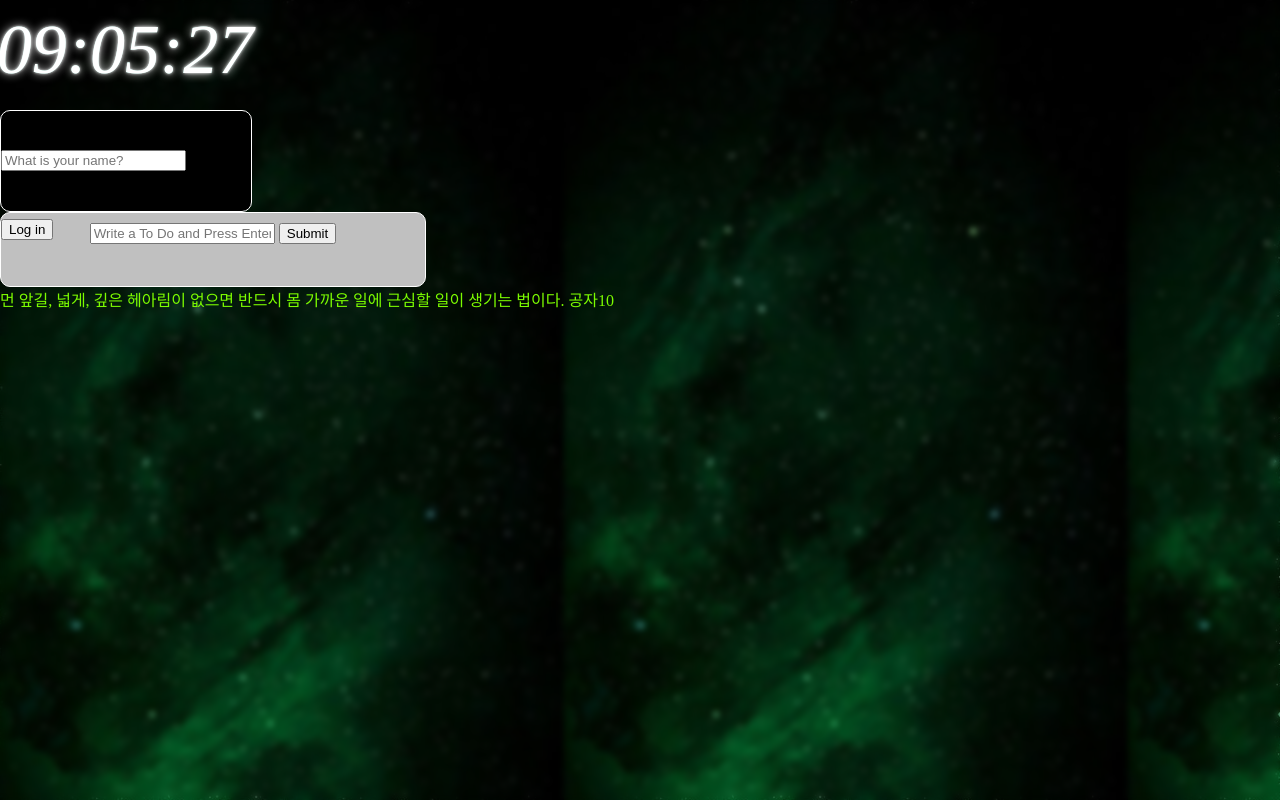
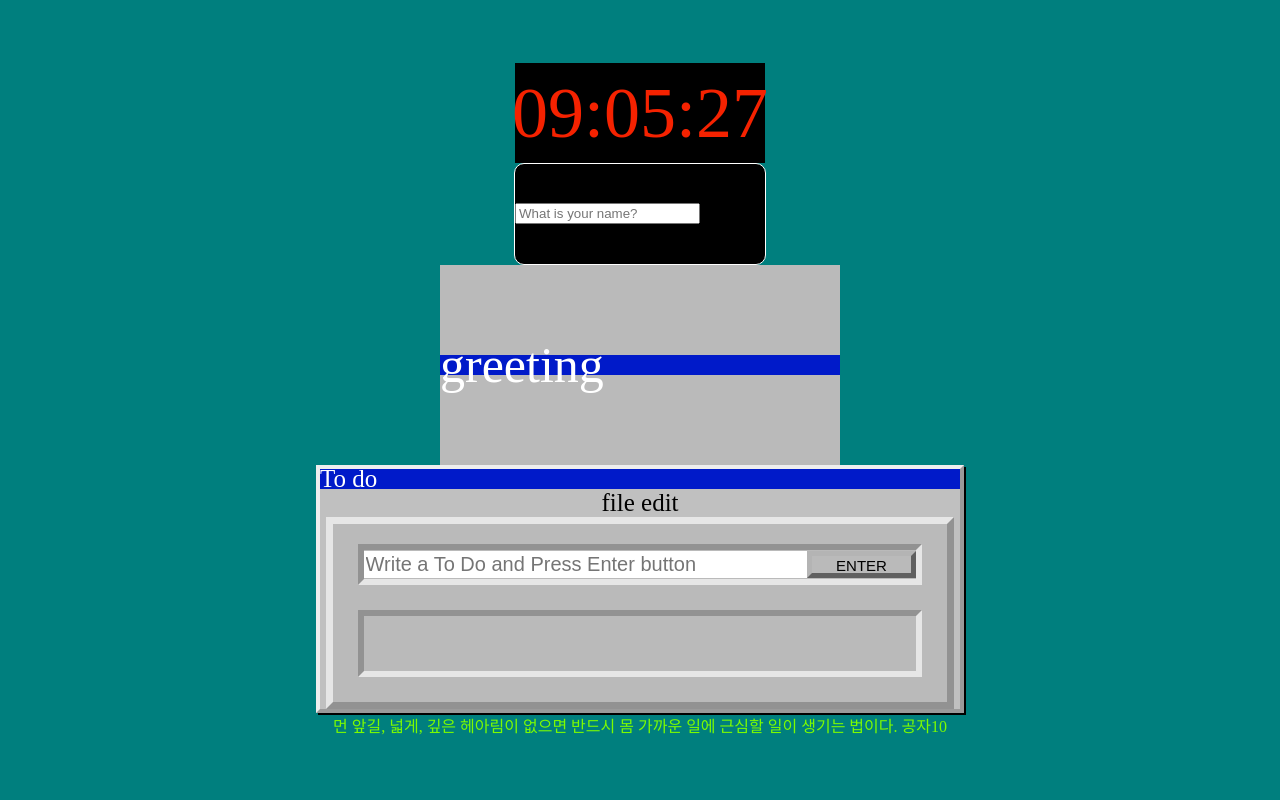
Before and after one commit to Kimbyul88/chrome-app, a website built with Vite: page index.html in a window 1280 px wide. Built offline with nearby package versions, Linux system fonts and the light colour scheme; no server answers; files whose address does not match are found by name; a web font is replaced by a local one.

```diff
--- a/index.html
+++ b/index.html
@@ -18,13 +18,23 @@
       />
       <input type="submit" value="Log in" />
     </form>
-    <div id="greeting" class="hidden"></div>
-    <div id="todo-box">
-      <form id="todo-form">
-        <input type="text" placeholder="Write a To Do and Press Enter button" />
-        <input type="submit" name="" id="" />
-      </form>
-      <ul id="todo-list"></ul>
+    <div id="greeting" class="hidden">
+      <div id="upper" class="hidden">greeting</div>
+    </div>
+    <div id="todo-window">
+      <div id="upper">To do</div>
+      file edit
+      <div id="todo-box">
+        <form id="todo-form">
+          <input
+            id="form-text"
+            type="text"
+            placeholder="Write a To Do and Press Enter button"
+          />
+          <input id="form-submit" value="ENTER" type="submit" name="" id="" />
+        </form>
+        <ul id="todo-list"></ul>
+      </div>
     </div>
     <div id="quote">
       <span></span>
--- a/real/css/style.css
+++ b/real/css/style.css
@@ -6,8 +6,13 @@
   font-style: normal;
 }
 
-html {
-  color: white;
+:root {
+  --blue-color: rgb(0, 26, 201);
+  --grey-color: rgb(186, 186, 186);
+  --green-color: rgb(0, 127, 126);
+  --red-color: rgb(245, 34, 0);
+  --yellow-color: rgb(245, 245, 1);
+  --box-shadow: rgb(230, 230, 230);
 }
 
 body {
@@ -15,54 +20,42 @@
   padding: 0;
   width: 100vw;
   height: 100vh;
-  backdrop-filter: blur(3px);
+  /* backdrop-filter: blur(3px); */
   position: relative;
-  background-color: black;
-}
-#clock:hover {
-  /* border: 2px solid rgba(0, 0, 0, 0); */
-  box-shadow: none;
+  background-color: var(--green-color);
+  font-family: "LAB디지털";
+  display: flex;
+  flex-direction: column;
+  justify-content: center;
+  align-items: center;
 }
 
 #clock {
-  /* position: absolute;
-  top: 10vh;
-  left: 20vw; */
   display: flex;
   justify-content: center;
   align-items: center;
-  /* border-radius: 10px; */
   width: 250px;
   height: 100px;
-  background-color: rgba(0, 0, 0, 0.5);
-  font-family: "LAB디지털";
-  font-size: 70px;
-  font-style: italic;
-  /* color: rgba(196, 255, 107, 1); */
-  border-radius: 10px;
-  /* border: 2px solid rgb(84, 167, 124); */
-  /* box-shadow: 0px 0px 15px rgb(84, 167, 124),
-    inset 0px 0px 15px rgb(84, 167, 124); */
-  /* box-shadow: 0 0 10px rgba(255, 255, 255, 0.5); */
-  margin-bottom: 10px;
-  /* transform: translate(20vw, 15vh); */
+  background-color: rgba(0, 0, 0, 1);
+  font-size: 72px;
+  font-weight: 500;
+  color: var(--red-color);
 }
 
-#clock {
-  /* font-weight: bolder; */
+/* #clock {
   background-image: linear-gradient(
     to right,
     rgb(72, 213, 183),
-    /* rgba(215, 255, 246, 0.7), */ rgb(72, 213, 183)
+    rgba(215, 255, 246, 0.7), rgb(72, 213, 183)
   );
   background-clip: text;
   -webkit-background-clip: text;
   color: transparent;
-}
+} */
 
 #clock {
-  color: #fff;
-  text-shadow: 0 0 10px #fff, 0 0 3px #fff;
+  /* color: #fff;
+  text-shadow: 0 0 10px #fff, 0 0 3px #fff; */
 }
 
 #login-form {
@@ -81,26 +74,99 @@
 .hidden {
   display: none;
 }
+
 #greeting {
-  /* position: absolute;
-  top: 25vh;
-  left: 20vw; */
-  /* font-family: "LAB디지털"; */
-  font-size: 80px;
-  color: #fff;
-  text-shadow: 0 0 10px #fff;
+  font-size: 50px;
+  background-color: var(--grey-color);
+  color: black;
+  display: flex;
+  justify-content: center;
+  align-items: center;
+  width: 400px;
+  height: 200px;
+}
+
+#upper {
+  width: 100%;
+  height: 20px;
+  color: white;
+  display: flex;
+  align-items: center;
+  background-color: var(--blue-color);
+}
+
+#todo-window {
+  /* padding: 10px 20px; */
+  display: flex;
+  flex-direction: column;
+  justify-content: flex-start;
+  align-items: center;
+  border-width: 4px;
+  border-style: outset;
+  width: 50vw;
+  height: 30vh;
+  background-color: silver;
+  box-shadow: 2px 2px 0px black;
+  font-size: 25px;
 }
 
 #todo-box {
-  border-radius: 10px;
-  padding: 10px 20px;
   display: flex;
   flex-direction: column;
   justify-content: center;
   align-items: center;
-  border: 1px solid white;
-  width: 30vw;
-  background-color: silver;
+  width: 96%;
+  height: 80%;
+  border-width: 7px;
+  border-style: outset;
+  border-color: var(--box-shadow);
+  background-color: var(--grey-color);
+}
+
+#todo-form {
+  margin-top: 20px;
+  font-size: 25px;
+  display: flex;
+  justify-content: center;
+  align-items: center;
+  border-width: 6px;
+  border-style: inset;
+  border-color: var(--box-shadow);
+  background-color: var(--grey-color);
+  width: 90%;
+  height: 30%;
+}
+
+#form-text {
+  height: 85%;
+  width: 80%;
+  border: none;
+  font-size: 20px;
+}
+
+#form-submit {
+  width: 20%;
+  height: 95%;
+  font-size: 15px;
+  background-color: var(--grey-color);
+  border-style: outset;
+  border-width: 5px;
+  border-color: rgb(180, 180, 180);
+}
+
+#todo-list {
+  font-size: 25px;
+  display: flex;
+  flex-direction: column;
+  justify-content: flex-start;
+  align-items: center;
+  width: 90%;
+  height: 100%;
+  border-width: 6px;
+  border-style: inset;
+  border-color: var(--box-shadow);
+  background-color: var(--grey-color);
+  padding: 20px 0px;
 }
 
 #quote {
--- a/real/js/background.js
+++ b/real/js/background.js
@@ -6,6 +6,6 @@
 bgImage.src = `img/${chosenImage}`;
 // document.body.appendChild(bgImage);
 
-document.querySelector(
-  "body"
-).style.backgroundImage = `url(../img/${chosenImage})`;
+// document.querySelector(
+//   "body"
+// ).style.backgroundImage = `url(img/${chosenImage})`;
--- a/real/js/greetings.js
+++ b/real/js/greetings.js
@@ -3,6 +3,7 @@
 // const loginButton = loginForm.querySelector("button");
 const link = document.querySelector("a");
 const h1 = document.querySelector("#greeting");
+const upper = document.querySelector("#upper");
 
 const HIDDEN_MSG = "hidden";
 const USERNAME_KEY = "username";
@@ -10,6 +11,7 @@
 function greeting() {
   const username = localStorage.getItem(USERNAME_KEY);
   h1.classList.remove(HIDDEN_MSG);
+  upper.classList.remove(HIDDEN_MSG);
   h1.innerText = "Hi, " + username + "!";
 }
 
```
